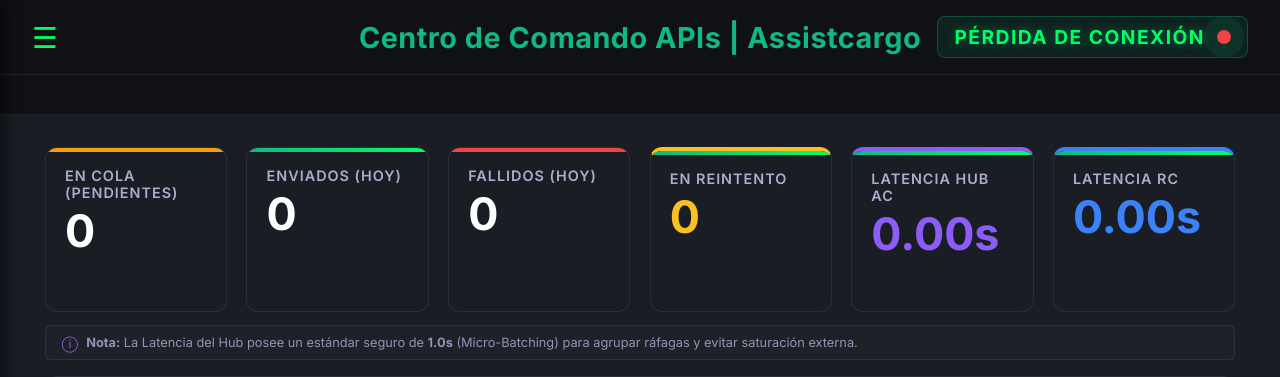
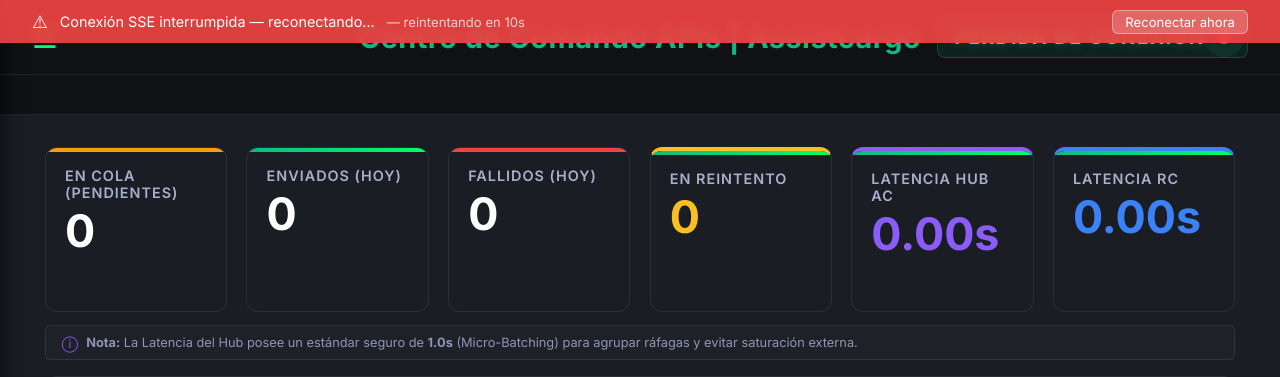
Before and after one commit to Gustavo1986-2015/Centro_de_Comando_APIs, a FastAPI app: template app/templates/index.html in a window 1280 px wide. Shown: the top 377 px of the page. Run offline with FastAPI, Linux system fonts and the light colour scheme; the template is opened without the code that fills it, so the values that code supplies are empty.

Commit message:
ui: graceful degradation — disconnect banner with exponential backoff reconnect

```diff
--- a/app/templates/index.html
+++ b/app/templates/index.html
@@ -795,9 +795,47 @@
             100% { background-position: -200% 0; }
         }
 
+        .disconnect-banner {
+            position: fixed;
+            top: 0; left: 0; right: 0;
+            z-index: 9999;
+            background: rgba(239, 68, 68, 0.92);
+            backdrop-filter: blur(4px);
+            color: white;
+            padding: 0.6rem 2rem;
+            display: flex;
+            align-items: center;
+            gap: 0.75rem;
+            font-size: 0.9rem;
+            font-weight: 500;
+            animation: slideDown 0.3s ease;
+        }
+        @keyframes slideDown {
+            from { transform: translateY(-100%); }
+            to   { transform: translateY(0); }
+        }
+        .disconnect-icon      { font-size: 1.1rem; }
+        .disconnect-countdown { color: rgba(255,255,255,0.75); font-size: 0.82rem; }
+        .reconnect-btn {
+            margin-left: auto;
+            background: rgba(255,255,255,0.2);
+            border: 1px solid rgba(255,255,255,0.4);
+            color: white; padding: 3px 12px;
+            border-radius: 6px; cursor: pointer;
+            font-size: 0.82rem; transition: background 0.2s;
+        }
+        .reconnect-btn:hover { background: rgba(255,255,255,0.35); }
+
     </style>
 </head>
 <body>
+
+    <div id="disconnect-banner" class="disconnect-banner" style="display:none;">
+        <span class="disconnect-icon">⚠</span>
+        <span id="disconnect-message">Conexión perdida con el servidor</span>
+        <span id="disconnect-countdown" class="disconnect-countdown"></span>
+        <button onclick="manualReconnect()" class="reconnect-btn">Reconectar ahora</button>
+    </div>
 
     <!-- Sidebar & Overlay -->
     <div class="overlay" id="overlay" onclick="toggleMenu()"></div>
@@ -1383,6 +1421,56 @@
             ).join('');
         }
 
+        let _reconnectTimer    = null;
+        let _reconnectDelay    = 5;
+        let _countdownInterval = null;
+
+        function showDisconnectBanner(message = 'Conexión perdida con el servidor') {
+            const banner = document.getElementById('disconnect-banner');
+            const msg    = document.getElementById('disconnect-message');
+            const cdEl   = document.getElementById('disconnect-countdown');
+            if (!banner) return;
+            msg.textContent    = message;
+            banner.style.display = 'flex';
+
+            let remaining = _reconnectDelay;
+            clearInterval(_countdownInterval);
+            cdEl.textContent = `— reintentando en ${remaining}s`;
+            _countdownInterval = setInterval(() => {
+                remaining--;
+                cdEl.textContent = remaining > 0
+                    ? `— reintentando en ${remaining}s` : '— conectando...';
+                if (remaining <= 0) clearInterval(_countdownInterval);
+            }, 1000);
+
+            clearTimeout(_reconnectTimer);
+            _reconnectTimer = setTimeout(manualReconnect, _reconnectDelay * 1000);
+            _reconnectDelay = Math.min(_reconnectDelay * 2, 60);
+        }
+
+        function hideDisconnectBanner() {
+            const banner = document.getElementById('disconnect-banner');
+            if (banner) banner.style.display = 'none';
+            clearTimeout(_reconnectTimer);
+            clearInterval(_countdownInterval);
+            _reconnectDelay = 5;
+        }
+
+        function manualReconnect() {
+            clearTimeout(_reconnectTimer);
+            clearInterval(_countdownInterval);
+            if (window.evtSource) {
+                window.evtSource.close();
+            }
+            window.evtSource = new EventSource('/api/stats/stream');
+            window.evtSource.onmessage = e => renderStats(JSON.parse(e.data));
+            window.evtSource.onerror = () => {
+                document.getElementById('sync-status').textContent = 'Pérdida de Conexión';
+                document.querySelector('.pulse').style.backgroundColor = '#EF4444';
+                showDisconnectBanner('Conexión SSE interrumpida — reconectando...');
+            };
+        }
+
         let currentConfigs = [];
         let statsInterval;
 
@@ -1681,12 +1769,14 @@
                 window.evtSource.onerror = () => {
                     document.getElementById('sync-status').textContent = 'Pérdida de Conexión';
                     document.querySelector('.pulse').style.backgroundColor = '#EF4444';
+                    showDisconnectBanner('Conexión SSE interrumpida — reconectando...');
                 };
             }
         }
 
         function renderStats(data) {
             try {
+                hideDisconnectBanner();
                 // If filters are active, we must compute the local counts from data.recent
                 // OR we just use global counts. We will use global counts for simplicity
                 // or compute from data.recent if filtered.
```
